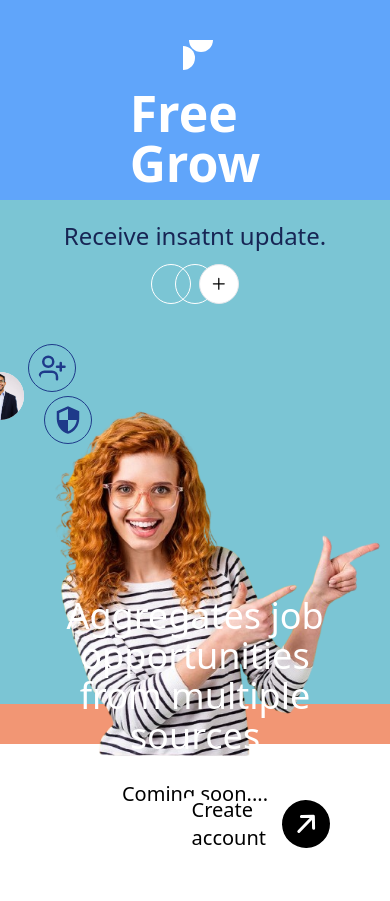
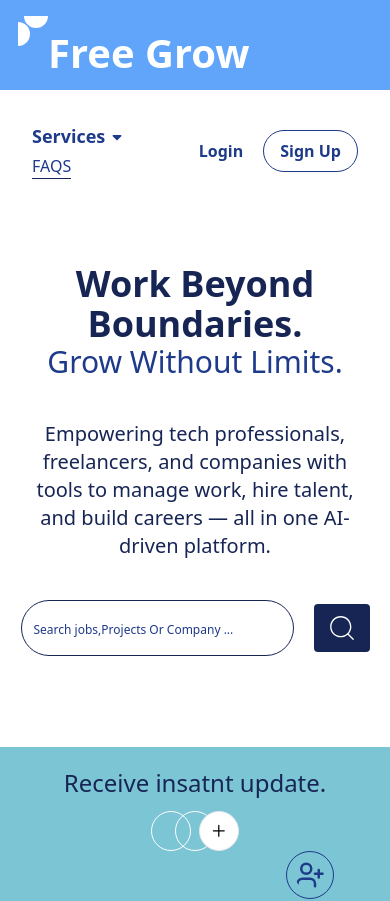
Before and after one commit to afriddev/freegrow, a React (Vite) app: page / in a window 390 px wide. Shown: the top 901 px of the page. Before the commit the page ends 872 px from the top, so only its background shows below. Built offline with nearby package versions, Linux system fonts and the light colour scheme.

Commit message:
Enhance HomeMain component with new layout and social media links; improve responsiveness and accessibility

```diff
--- a/src/features/home/HomeMain.tsx
+++ b/src/features/home/HomeMain.tsx
@@ -3,15 +3,21 @@ import { GoPlus } from "react-icons/go";
 import { LuUserPlus } from "react-icons/lu";
 import { MdOutlineSecurity } from "react-icons/md";
 import { BsArrowDownLeftCircleFill } from "react-icons/bs";
+import { Popover, PopoverTrigger } from "@/components/ui/popover";
+import { FaSortDown } from "react-icons/fa";
+import { FaLinkedinIn } from "react-icons/fa";
+import { IoLogoInstagram } from "react-icons/io5";
+import { FaXTwitter } from "react-icons/fa6";
+import { CiSearch } from "react-icons/ci";
 
 function HomeMain() {
   return (
     <main className="">
       <div className="flex flex-row  lg:p-20 min-h-[100vh] lg:bg-[#ffefe3]">
-        <div className="flex flex-col lg:flex-row w-full rounded-lg ">
+        <div className="flex flex-col-reverse lg:flex-row w-full rounded-lg ">
           <div className=" w-full lg:w-[60vw] flex flex-col lg:flex-row">
             <div className="w-full lg:w-[15vw] h-full flex flex-col">
-              <div className="h-[80%] w-full bg-blue-400 lg:rounded-tl-lg lg:p-5 flex flex-col p-3 lg:pt-10 justify-between items-center">
+              <div className="h-[80%] hidden w-full bg-blue-400 lg:rounded-tl-lg lg:p-5 lg:flex flex-col p-3 lg:pt-10 justify-between items-center">
                 <div className="flex items-center  flex-col gap-2 mt-10 relative">
                   <div className="flex  mb-4">
                     <div className="w-6 h-3 rotate-90 rounded-t-full bg-white"></div>
@@ -21,17 +27,14 @@ function HomeMain() {
                     Free <br />
                     Grow
                   </p>
-                  <Button
-                    variant={"link"}
-                    className="text-white hidden lg:flex"
-                  >
+                  <Button variant={"link"} className="text-white  lg:flex">
                     Read More
                   </Button>
                 </div>
 
                 <div className="hidden lg:flex">
                   <img
-                    className=" bg-white rounded-full  lg:rounded-full w-full flex h-[40vh] mb-3 lg:mb-0 lg:h-[28vh] object-cover "
+                    className=" bg-white rounded-full  lg:rounded-full w-full flex h-[40vh] mb-3 lg:mb-0 lg:h-[25vh] object-cover "
                     src="freelancer1.webp"
                   />
                 </div>
@@ -55,29 +58,30 @@ function HomeMain() {
             </div>
 
             <div className="relative lg:w-[40vw] h-full flex flex-col">
-              <div className="w-12 h-12 absolute bg-white rounded-full top-12 -left-6 z-50">
+              <div className="w-14 h-14 hidden lg:flex absolute bg-white rounded-full top-12 -left-7 z-50">
                 <img
                   src="freelancer3.jpg "
-                  className="rounded-full object-cover "
+                  className="rounded-full p-1 object-cover "
                 />
               </div>
 
-              <div className="flex flex-col lg:flex-row w-full ">
+              <div className=" flex flex-col lg:flex-row w-full ">
                 <div className="relative w-full p-5 h-[45vh] bg-[#7bc5d4] flex">
                   <div className="absolute top-20 z-10 -right-12 p-5 w-[15vw] hidden lg:flex h-[20vh] rotate-90 rounded-t-full bg-[#f29674]"></div>
-                  <div className="flex flex-col text-blue-900 gap-1 pl-2">
+                  <div className="flex flex-col text-blue-900 gap-1 pl-2  absolute lg:left-4 lg:top-4 right-4  -top-5  ">
                     <LuUserPlus className="w-12 p-2 border border-blue-900 rounded-full h-12" />
-                    <MdOutlineSecurity className="w-12 h-12 ml-4 border border-blue-900 rounded-full p-2" />
+                    <MdOutlineSecurity className="w-12 h-12 ml-10 lg:ml-4 border border-blue-900 rounded-full p-2" />
                   </div>
-                  <div className="absolute z-50 top-20 right-2">
+
+                  <div className="absolute z-50 -bottom-6 lg:-bottom-6  right-2">
                     <img src="freelancer2.png" className="" />
                   </div>
                 </div>
 
-                <div className="bg-[#f29674] relative  p-5 w-full flex items-center justify-center">
-                  <div className="absolute z-10 top-20  -left-[50px] p-5 w-[15vw] hidden lg:flex h-[20vh] rotate-90 rounded-t-full bg-blue-400"></div>
+                <div className=" lg:flex bg-[#f29674] relative  p-5 w-full  items-center justify-center">
+                  <div className="absolute z-10 top-24 lg:top-20 -left-[75px] lg:-left-[55px] p-5 lg:w-[15vw]  lg:flex w-[40vh] h-[20vh] lg:h-[20vh] rotate-90 rounded-t-full bg-blue-400"></div>
 
-                  <div className="z-50 absolute p-5">
+                  <div className="z-50 relative p-5">
                     <div className="flex flex-col gap-10 items-center ">
                       <p className=" text-white text-center text-4xl">
                         Aggregates job <br />
@@ -85,7 +89,7 @@ function HomeMain() {
                         <br /> from multiple
                         <br /> sources
                       </p>
-                      <div className="pl-5 h-14 w-[12vw] cursor-pointer bg-white group rounded-full flex justify-between items-center gap-3">
+                      <div className="pl-5 h-14 lg:w-[12vw] cursor-pointer bg-white group rounded-full flex justify-between items-center gap-3">
                         <p className="text-xl text-black font-medium">
                           Create account
                         </p>
@@ -98,7 +102,7 @@ function HomeMain() {
                 </div>
               </div>
 
-              {/* <div className="bg-blue-900 w-full h-full relative">
+              <div className="bg-blue-900 w-full h-full relative hidden lg:flex">
                 <div className="pl-5 h-10 top-10 -left-20 w-fit absolute z-50 cursor-pointer bg-white group rounded-full flex justify-between items-center gap-7">
                   <p className=" text-black font-medium">
                     Career Freedom & Flexibility
@@ -118,7 +122,7 @@ function HomeMain() {
                   </div>
                 </div>
 
-                <div className="pl-5 h-10 w-fit absolute z-50 bottom-20 right-4 cursor-pointer bg-white group rounded-full flex justify-between items-center gap-7">
+                <div className="pl-5 h-10 w-fit absolute lg:z-50 bottom-20 right-4 cursor-pointer bg-white group rounded-full flex justify-between items-center gap-7">
                   <p className=" text-black font-medium">
                     Verified Projects & Professional Clients
                   </p>
@@ -127,18 +131,97 @@ function HomeMain() {
                   </div>
                 </div>
 
-                <div className="absolute top-0 w-[20vw] h-[10vw] bg-blue-400 rounded-b-full"></div>
+                <div className="absolute z-50 lg:z-10   top-0 w-[20vw] h-[10vw] bg-blue-400 rounded-b-full"></div>
                 <div className="absolute right-0 bottom-0 w-[20vw] h-[10vw] bg-blue-400 rounded-t-full"></div>
 
-                <div className="absolute z-10 flex w-full items-center justify-center">
-                  <img src="freelancer4.png" className="h-[45vh] -mt-8 z-10" />
+                <div className="absolute z-10  flex w-full items-center justify-center bg-blue-900 lg:bg-transparent">
+                  <img src="freelancer4.png" className="h-[45vh] -mt-8 z-50" />
                 </div>
-              </div> */}
+              </div>
             </div>
           </div>
-          <div className="w-full h-full  flex items-center  justify-center text-xl bg-white ">
-            <div className="flex gap-1 items-center flex-col">
-              <p>Coming soon....</p>
+
+          <div>
+            <div className="lg:hidden  w-full bg-blue-400 lg:rounded-tl-lg  flex-col p-3 justify-between items-center">
+              <div className="flex mt-4  gap-  relative">
+                <div className="flex ">
+                  <div className="w-6 h-3 rotate-90 rounded-t-full bg-white"></div>
+                  <div className="w-6 h-3 rotate-180 -mt-3 -ml-3 rounded-t-full bg-white"></div>
+                </div>
+                <p className="text-white font-semibold text-[40px] leading-[50px]">
+                  Free Grow
+                </p>
+              </div>
+            </div>
+
+            <div className="w-full h-full   bg-white p-8 lg:p-10 rounded-tr-lg rounded-br-lg gap-10 flex flex-col justify-between text-blue-900 ">
+              <div className="flex flex-row justify-between items-center">
+                <div className="flex flex-col gap-1">
+                  <div>
+                    <Popover>
+                      <PopoverTrigger className="font-semibold text-lg flex items-center gap-1">
+                        Services <FaSortDown className="w-4 h-4 -mt-1" />
+                      </PopoverTrigger>
+                    </Popover>
+                  </div>
+                  <div className="border-b w-fit font-medium cursor-pointer lg:hover:scale-105 border-blue-950">
+                    FAQS
+                  </div>
+                </div>
+
+                <div className="flex flex-row gap-5 items-center">
+                  <div className="cursor-pointer font-semibold text-blue-900">
+                    Login
+                  </div>
+                  <div className="cursor-pointer font-semibold text-blue-900 border px-4 py-2 rounded-full border-blue-900">
+                    Sign Up
+                  </div>
+                </div>
+              </div>
+              <div className="flex flex-col gap-10 items-center justify-center text-center">
+                <h1 className="text-3xl">
+                  {" "}
+                  <span className=" text-4xl font-semibold text-blue-950">
+                    Work Beyond Boundaries.
+                  </span>
+                  <br /> Grow Without Limits.
+                </h1>
+                <p className="lg:px-20 text-xl font-normal text-blue-950">
+                  Empowering tech professionals, freelancers, and companies with
+                  tools to manage work, hire talent, and build careers — all in
+                  one AI-driven platform.
+                </p>
+                <div className="flex flex-row items-center gap-5">
+                  <input
+                    placeholder="Search jobs,Projects Or Company ..."
+                    className="px-3  outline-none placeholder:text-xs lg:placeholder:text-lg placeholder-blue-900 placeholder:font-medium border border-blue-950 rounded-full h-14 w-[70vw] lg:w-[15vw]"
+                  />
+                  <div className="bg-blue-950  text-white px-3   rounded h-12 flex items-center justify-center cursor-pointer lg:hover:scale-105">
+                    <CiSearch className="text-white w-8 h-8" />
+                  </div>
+                </div>
+              </div>
+
+              <div className="flex flex-row items-center gap-10">
+                <div>
+                  <h3 className="font-semibold text-2xl">
+                    Connect <br /> With Us
+                  </h3>
+                </div>
+
+                <div className="flex items-center flex-row gap-3">
+                  <div className="border rounded-full border-blue-950 p-1 h-12 w-12 flex items-center justify-center text-white bg-blue-950 cursor-pointer lg:hover:scale-105">
+                    <FaLinkedinIn className="w-5 h-5" />
+                  </div>
+
+                  <div className="border rounded-full border-blue-950 p-1 h-12 w-12 flex items-center justify-center text-white bg-blue-950 cursor-pointer lg:hover:scale-105">
+                    <IoLogoInstagram className="w-5 h-5" />
+                  </div>
+                  <div className="border rounded-full border-blue-950 p-1 h-12 w-12 flex items-center justify-center text-white bg-blue-950 cursor-pointer lg:hover:scale-105">
+                    <FaXTwitter className="w-5 h-5" />
+                  </div>
+                </div>
+              </div>
             </div>
           </div>
         </div>
```
